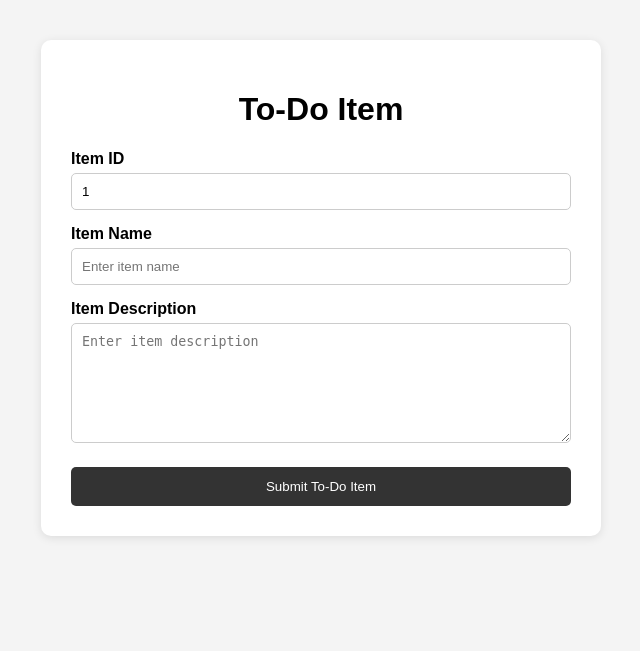
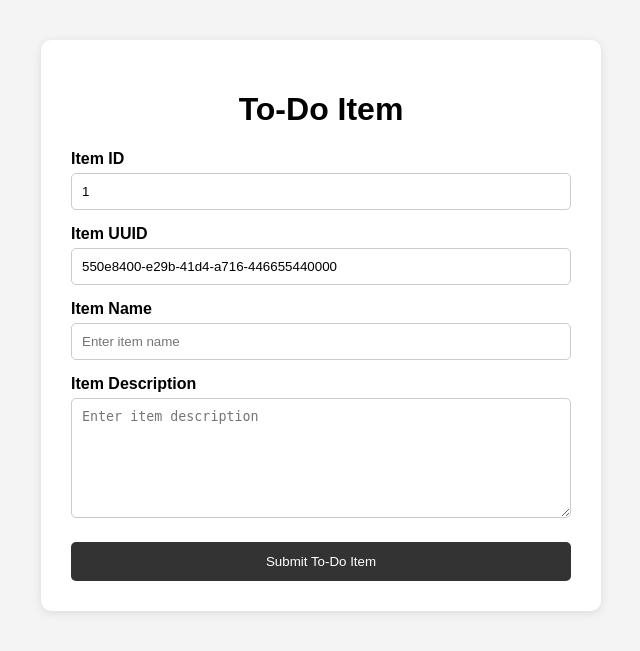
Before and after one commit to Narinder-code17/Git_and_GitHub_Narinder, a Python web app: template templates/todo.html in a window 1280 px wide. Shown: the top 651 px of the page, without its empty margins (319-959 px from the left). Run offline with Jinja, Linux system fonts and the light colour scheme; the template is opened without the code that fills it, so the values that code supplies are empty.

Commit message:
Add Item UUID to To-Do form

```diff
--- a/templates/todo.html
+++ b/templates/todo.html
@@ -80,7 +80,14 @@
                 value="1"
                 readonly
             >
-
+            <label for="itemUuid">Item UUID</label>
+<input
+    type="text"
+    id="itemUuid"
+    name="itemUuid"
+    value="550e8400-e29b-41d4-a716-446655440000"
+    readonly
+>
             <label for="itemName">Item Name</label>
             <input
                 type="text"
```
